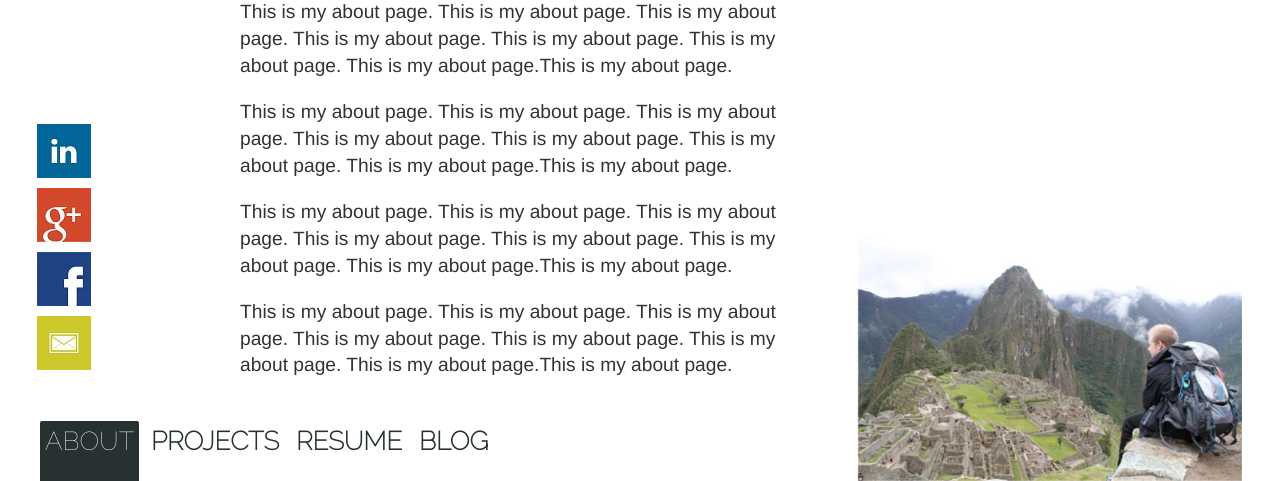
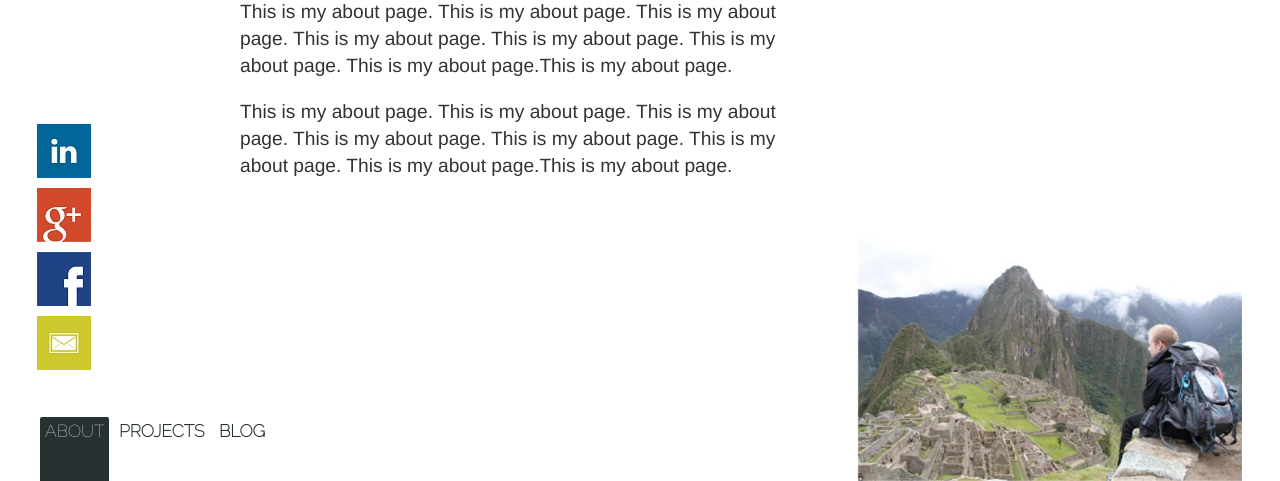
Before and after one commit to kylemboos/kyleboos, a Django app: page / in a window 1280 px wide. Shown: the part 319-800 px from the top of the page. Run offline with Django 3.2, Linux system fonts and the light colour scheme; some web fonts are replaced.

Commit message:
went back to fixed tab navigation without resume

```diff
--- a/mysite/content/templates/base.html
+++ b/mysite/content/templates/base.html
@@ -45,7 +45,6 @@
 			<ul id="tab-container">
 				<li id="about-tab" class="current-menu-item"><a href="#">About</a></li>
 				<li id="projects-tab" class = "menu-item"><a href="#">Projects</a></li>
-				<li id="resume-tab" class = "menu-item"><a href="#">Resume</a></li>
 				<li id="blog-tab" class = "menu-item"><a href="#">Blog</a></li>
 			</ul>
 		</div>
--- a/mysite/content/templates/index.html
+++ b/mysite/content/templates/index.html
@@ -15,27 +15,25 @@
 			<p class= "about-p">
 				This is my about page. This is my about page. This is my about page. This is my about page. This is my about page. This is my about page. This is my about page.This is my about page.
 			</p>
-			<p class= "about-p">
-				This is my about page. This is my about page. This is my about page. This is my about page. This is my about page. This is my about page. This is my about page.This is my about page.
-			</p>
-			<p class= "about-p">
-				This is my about page. This is my about page. This is my about page. This is my about page. This is my about page. This is my about page. This is my about page.This is my about page.
-			</p>
+
 
 
 		</div>
 		<div class="hidden" id="blog-content">
 			<h2 id= "about-header">Blog</h2>
+			<p class= "about-p">
+				Coming Soon!
+			</p>
 		</div>
 
 		<div class= "hidden" id="archive-content">
 		</div>
 
-		<div class="hidden" id="resume-content">
-			<h2 id= "about-header">Resume</h2>
-		</div>
 		<div class="hidden" id="project-content">
 			<h2 id= "about-header">Projects and Research</h2>
+			<p class= "about-p">
+				Coming Soon!
+			</p>
 		</div>
 	</div>
 {% endblock %}
--- a/mysite/static/css/kyleboos.css
+++ b/mysite/static/css/kyleboos.css
@@ -151,8 +151,9 @@ li{
 #tab-container{
 	font-family: 'Raleway', Helvetica, Arial, sans-serif;
 	font-size: 0.9em;
-	height: 60px;
-	position: relative;
+	height: 8%;
+	position: fixed;
+	bottom: -10px;
 }
 
 .hidden{
@@ -163,13 +164,14 @@ li{
 
 /* Set the fixed height of the footer here */
 footer {
-
-	height: 60px;
-	margin-top:-60px;
-	position: relative;
+	bottom: 0;
+	height:  10%;
+	min-height: 60px;
+	position: absolute;
+	width:100%;
 	text-transform: uppercase;
 	clear:both;
-	font-size: 1.8em;
+	font-size: 1.2em;
 	font-style: normal;
 	font-weight: normal;
 	line-height: 1.2em;
```
